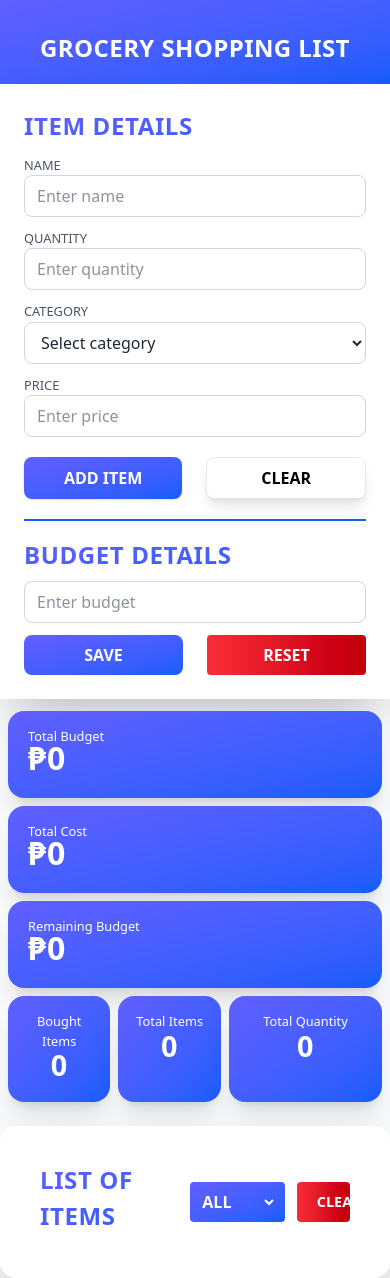
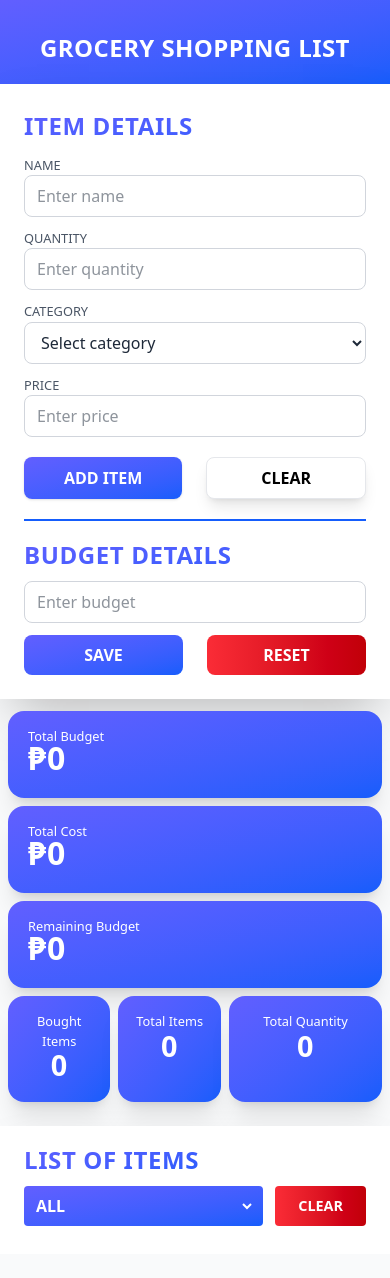
Before and after one commit to rnml6/grocery-shopping-list, a React (Vite) app: page / in a window 390 px wide. After the commit the page ends 1254 px from the top, so only its background shows below. Built offline with nearby package versions, Linux system fonts and the light colour scheme.

Commit message:
responsive design v4

```diff
--- a/src/App.css
+++ b/src/App.css
@@ -56,7 +56,7 @@ body {
 }
 
 .clear-button {
-  @apply bg-gradient-to-r from-red-500 to-red-700 hover:from-red-600 hover:to-red-800 py-2 px-10 rounded font-semibold text-white max-[1110px]:px-5 max-[605px]:w-full;
+  @apply bg-gradient-to-r from-red-500 to-red-700 hover:from-red-600 hover:to-red-800 py-2 px-10 rounded-lg font-semibold text-white max-[1110px]:px-5 max-[605px]:w-full;
 }
 
 .add-items-fieldset {
@@ -68,7 +68,7 @@ body {
 }
 
 .add-item-clear {
-  @apply bg-white w-full border-1 border-gray-200 hover:bg-gray-600/10 text-black font-semibold py-2 px-6 rounded-lg shadow-lg duration-200;
+  @apply bg-white w-full border-1 border-gray-200 hover:bg-gray-600/10 text-black font-semibold py-2 px-6 rounded-lg shadow-lg duration-200 ;
 }
 /* additems */
 
@@ -126,6 +126,11 @@ body {
 .content-clear {
   @apply w-1/3 text-[1rem] px-5 bg-gradient-to-r from-red-500 to-red-700 hover:from-red-600 hover:to-red-800 py-2 rounded font-semibold text-white max-[1300px]:text-[0.9rem];
 }
+
+.filter-items{
+  @apply max-[700px]:w-full;
+}
+
 /* content */
 
 /* items lists */
--- a/src/components/content.jsx
+++ b/src/components/content.jsx
@@ -31,12 +31,12 @@ function Content () {
         </div>
       </div>
 
-      <div className='bg-white rounded-2xl p-10 py-6 shadow-2xl '>
-        <div className='flex items-center justify-between py-3'>
+      <div className='bg-white rounded-2xl p-10 py-6 shadow-2xl max-[605px]:px-6 max-[605px]:py-1 max-[500px]:rounded-none max-[500px]:pb-4'>
+        <div className='flex items-center justify-between py-3 max-[700px]:flex-col max-[700px]:items-start'>
           <h1 className='container-label'>LIST OF ITEMS</h1>
 
-          <div className='flex w-1/3  gap-3 max-[1225px]:w-4/10 max-[1110px]:w-1/2 max-[890px]:w-3/5'>
-            <div className='content-div'>
+          <div className='flex w-1/3  gap-3 max-[1225px]:w-4/10 max-[1110px]:w-1/2 max-[890px]:w-3/5 max-[700px]:w-full'>
+            <div className='content-div  filter-items'>
               <select
                 onChange={e => setFilterCategory(e.target.value)}
                 className='content-select'
--- a/src/container/itemsList.jsx
+++ b/src/container/itemsList.jsx
@@ -69,24 +69,22 @@ function ItemsList ({ items, setItems, filterCategory }) {
           className='res-item-list border border-blue-600 hidden my-3 px-3 py-2 rounded-xl shadow-sm max-[1040px]:block bg-white'
         >
           <div className='flex justify-between gap-3 items-start px-1 py-1'>
-            <div className='flex w-full gap-2 items-center'>
-              <div className='text-[1.5rem] font-semibold capitalize leading-tight text-blue-700'>
+            <div className='flex w-full gap-1 items-start flex-col'>
+              <div className='text-[1.5rem] max-[700px]:text-[1.3rem] max-[518px]:text-[1.1rem] font-semibold capitalize leading-tight text-blue-700 max-[385px]:text-[1rem]'>
                 {item.name}
               </div>
-
+              <div className='flex justify-between w-full items-center'>
                 <div
                   className=' inline-block text-[0.75rem] bg-gradient-to-br
           from-indigo-400 to-blue-500 text-white px-2 py-0.5 rounded-md
-          font-semibold tracking-wide shadow-sm'
+          font-semibold tracking-wide shadow-sm max-[385px]:text-[0.65rem]'
                 >
                   {item.category}
                 </div>
-            </div>
-
                 <div className='flex gap-1 h-fit'>
                   <div
                     onClick={() => markAsBought(item.id)}
-                className={`cursor-pointer text-[0.8rem] text-white px-2 py-1 rounded-md font-semibold
+                    className={`cursor-pointer text-[0.8rem] text-white px-2 py-1 rounded-md font-semibold max-[385px]:text-[0.65rem]
           ${
             item.status === 'MARK'
               ? 'bg-gradient-to-br from-indigo-500 to-blue-600'
@@ -98,24 +96,26 @@ function ItemsList ({ items, setItems, filterCategory }) {
 
                   <div
                     onClick={() => deleteItems(item.id)}
-                className='bg-red-500 px-2 py-1 rounded-md text-white cursor-pointer text-[0.8rem] font-bold'
+                    className='bg-red-500 px-2 py-1 rounded-md text-white cursor-pointer text-[0.8rem] font-bold max-[385px]:text-[0.65rem]'
                   >
                     ☓
                   </div>
                 </div>
               </div>
+            </div>
+          </div>
 
-          <div className='flex justify-between py-1 px-1 pl-2 pt-0.5 text-[0.85rem] text-gray-700'>
+          <div className='flex justify-between py-1 px-1 pl-2 pt-0.5 text-[0.85rem] max-[518px]:text-[0.7rem] text-gray-700'>
             <div className='flex gap-6'>
               <span>
                 QTY:{' '}
-                <strong className='text-[1rem] font-bold text-blue-700'>
+                <strong className='text-[1rem] font-bold text-blue-700 max-[518px]:text-[0.85rem] max-[385px]:text-[0.7rem]'>
                   {Number(item.quantity).toLocaleString()}
                 </strong>
               </span>
               <span>
                 PRICE:{' '}
-                <strong className='text-[1rem] font-bold text-blue-700'>
+                <strong className='text-[1rem] font-bold text-blue-700 max-[518px]:text-[0.85rem] max-[385px]:text-[0.7rem]'>
                   ₱{Number(item.price).toLocaleString()}
                 </strong>
               </span>
@@ -123,7 +123,7 @@ function ItemsList ({ items, setItems, filterCategory }) {
 
             <div>
               TOTAL:{' '}
-              <strong className='text-[1rem] font-bold text-blue-700'>
+              <strong className='text-[1rem] font-bold text-blue-700 max-[518px]:text-[0.85rem] max-[385px]:text-[0.7rem]'>
                 ₱{Number(item.cost).toLocaleString()}
               </strong>
             </div>
```
Lines whose indentation alone changed are shown as unchanged.
